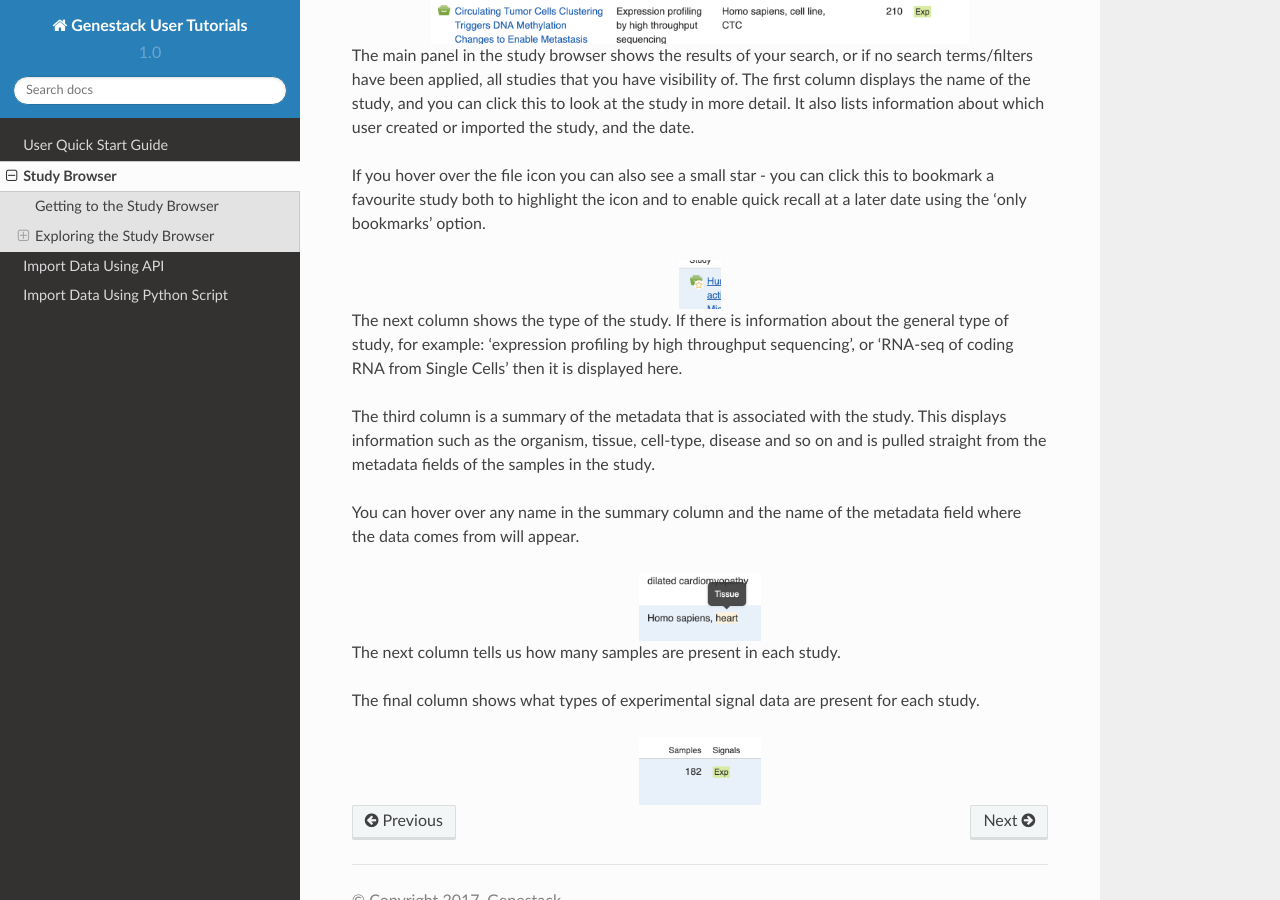
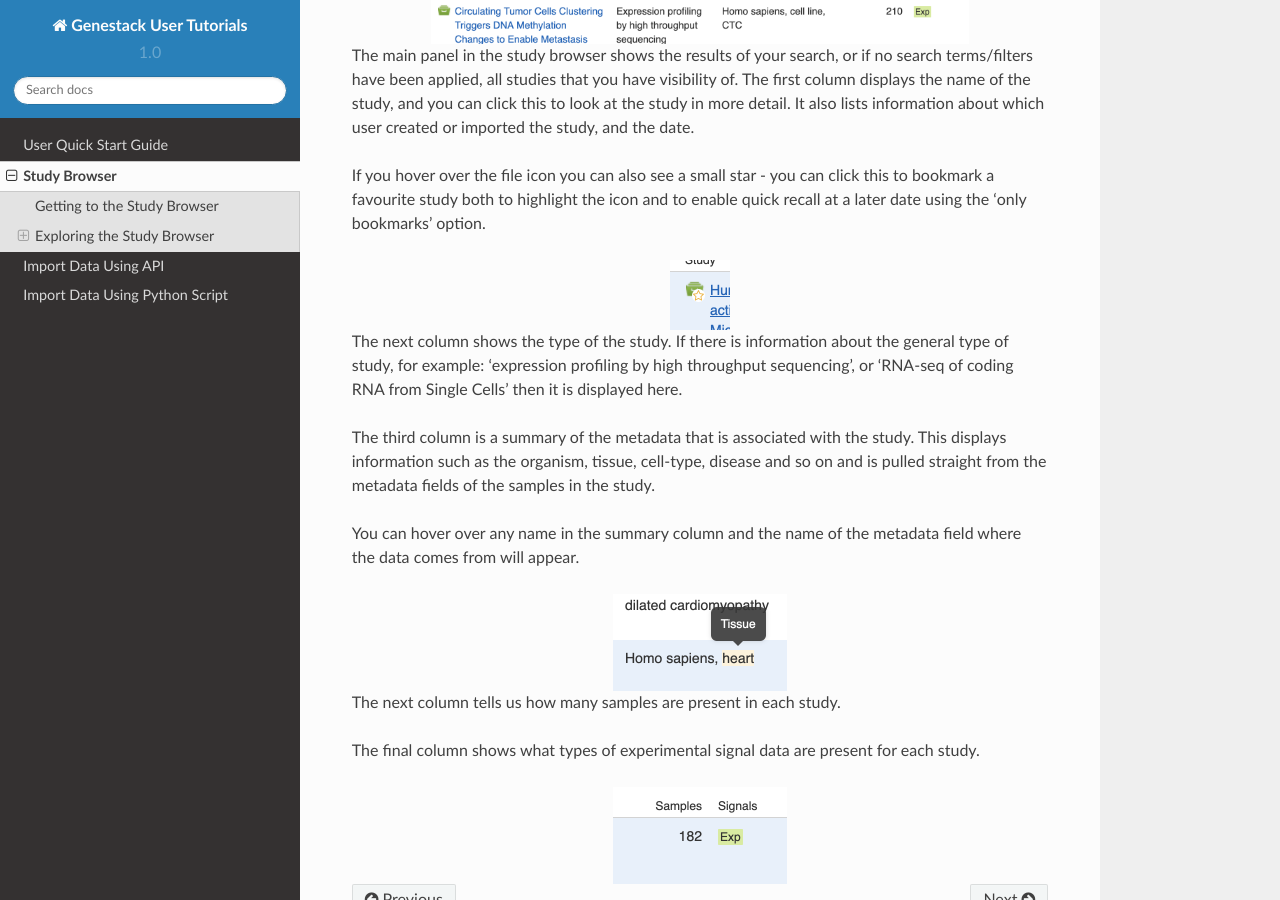
Before and after one commit to genestack/user-guide, a Sphinx documentation site: the page built from source/doc-odm-user-guide/studybrowser.rst, in a window 1280 px wide and 900 px high, scrolled down 3145 px. Built offline with Sphinx 7.4.7 and the Read the Docs theme 2.0.0, drawn with Linux system fonts in a browser that asks for light colours.

Commit message:
Update studybrowser.rst

```diff
--- a/source/doc-odm-user-guide/studybrowser.rst
+++ b/source/doc-odm-user-guide/studybrowser.rst
@@ -69,7 +69,7 @@ The main panel in the study browser shows the results of your search, or if no s
 If you hover over the file icon you can also see a small star - you can click this to bookmark a favourite study both to highlight the icon and to enable quick recall at a later date using the 'only bookmarks' option.
 
 .. image:: images/studybrowser_bookmarkfolder.png
-   :scale: 35 %
+   :scale: 50 %
    :align: center
 
 The next column shows the type of the study. If there is information about the general type of study, for example: 'expression profiling by high throughput sequencing', or 'RNA-seq of coding RNA from Single Cells' then it is displayed here.
@@ -79,7 +79,7 @@ The third column is a summary of the metadata that is associated with the study.
 You can hover over any name in the summary column and the name of the metadata field where the data comes from will appear.
 
 .. image:: images/studybrowser_tooltip.png
-   :scale: 35 %
+   :scale: 50 %
    :align: center
 
 The next column tells us how many samples are present in each study.
@@ -87,5 +87,5 @@ The next column tells us how many samples are present in each study.
 The final column shows what types of experimental signal data are present for each study.
 
 .. image:: images/studybrowser_signals.png
-   :scale: 35 %
+   :scale: 50 %
    :align: center
```
